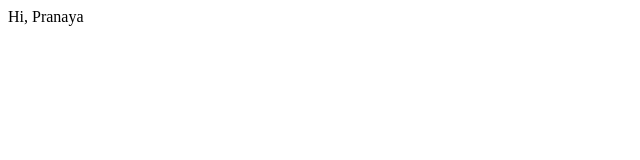
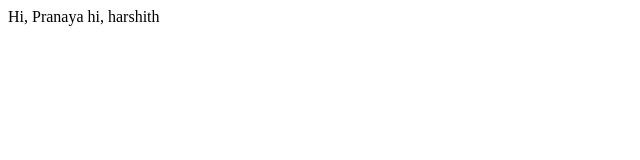
Before and after one commit to pranayareddypathpi/School, a plain HTML site: page index.html in a window 1280 px wide. Shown: the full height of the page, 0-640 px from the left. Drawn offline with Linux system fonts and the light colour scheme.

Commit message:
second commit

```diff
--- a/index.html
+++ b/index.html
@@ -5,6 +5,7 @@
 
 <body>
 Hi, Pranaya
+hi, harshith
 
 </body>
 
```
